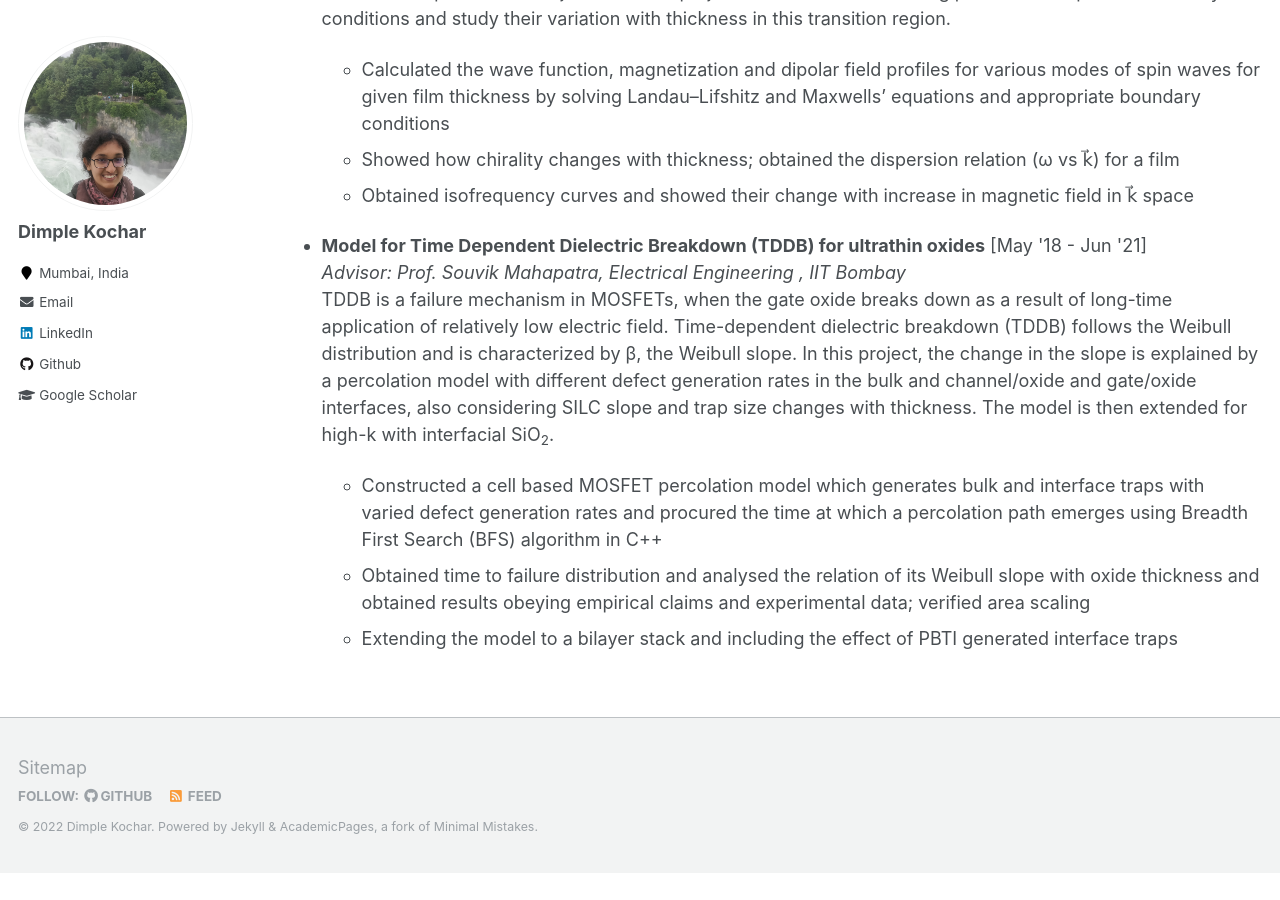
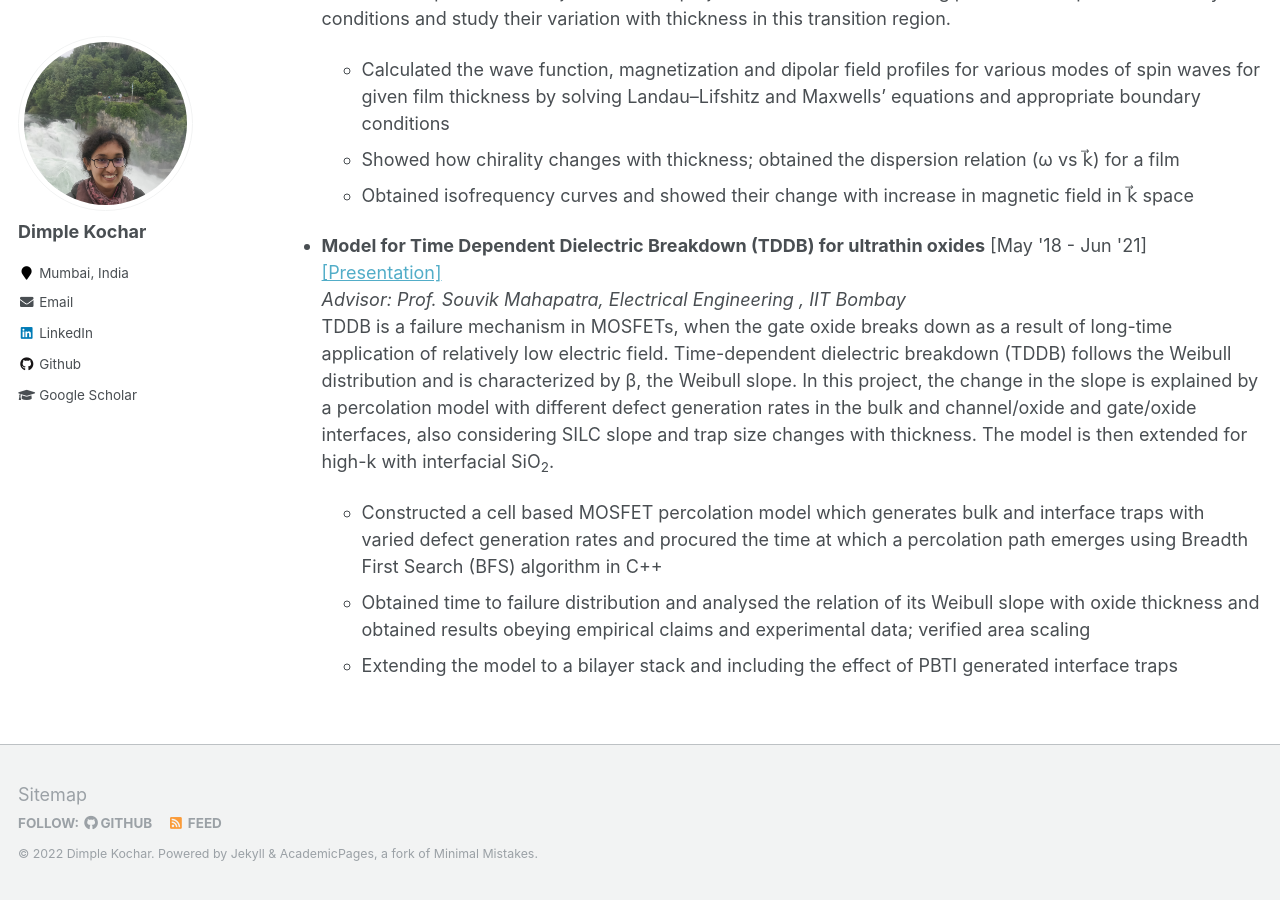
Before and after one commit to dimplekochar/dimplekochar.github.io, a Jekyll site: the page built from _pages/research.html, in a window 1280 px wide and 900 px high, scrolled down 1631 px. Built offline with Jekyll 4.4.1, drawn with Linux system fonts in a browser that asks for light colours; before the commit the page ends 2504 px from its top, so only the background shows below that.

Commit message:
Update research.html

```diff
--- a/_pages/research.html
+++ b/_pages/research.html
@@ -99,7 +99,7 @@ waves for given film thickness by solving Landau–Lifshitz and Maxwells’ equa
       </ul>
       </p></li>
 
- <p><li><strong> Model for Time Dependent Dielectric Breakdown (TDDB) for ultrathin oxides</strong> [May '18 - Jun '21] <br />
+ <p><li><strong> Model for Time Dependent Dielectric Breakdown (TDDB) for ultrathin oxides</strong> [May '18 - Jun '21]  <a href="https://dimplekochar.github.io/files/tddb.pdf">[Presentation]</a><br />
 <em>Advisor: Prof. Souvik Mahapatra, Electrical Engineering , IIT Bombay</em> <br />
 
   TDDB is a failure mechanism in MOSFETs, when the gate oxide breaks down as a result of long-time application of relatively low electric field.
```
